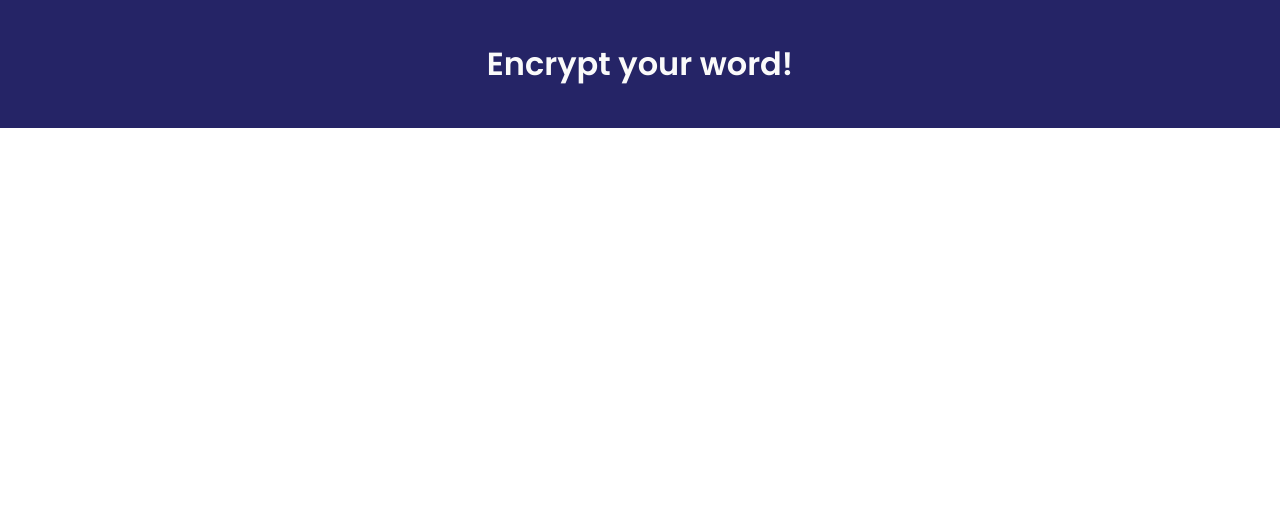
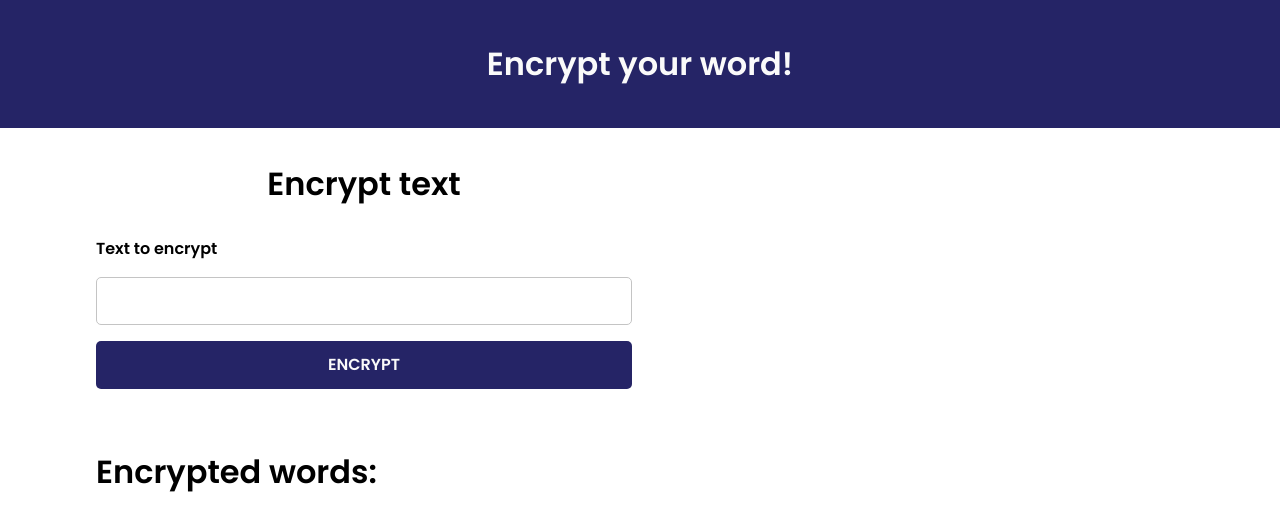
Before and after one commit to michelzaum/crypto-word-app, an Angular app: page / in a window 1280 px wide. Shown: the top 530 px of the page. Built offline with nearby package versions, Linux system fonts and the light colour scheme.

Commit message:
Encrypt component creation

```diff
--- a/src/app/app.component.html
+++ b/src/app/app.component.html
@@ -1,2 +1,3 @@
 <app-header></app-header>
+<app-encrypt></app-encrypt>
 <router-outlet></router-outlet>
--- a/src/app/app.module.ts
+++ b/src/app/app.module.ts
@@ -4,11 +4,13 @@ import { BrowserModule } from '@angular/platform-browser';
 import { AppRoutingModule } from './app-routing.module';
 import { AppComponent } from './app.component';
 import { HeaderComponent } from './components/header/header.component';
+import { EncryptComponent } from './components/encrypt/encrypt.component';
 
 @NgModule({
   declarations: [
     AppComponent,
-    HeaderComponent
+    HeaderComponent,
+    EncryptComponent
   ],
   imports: [
     BrowserModule,
--- /dev/null
+++ b/src/app/components/encrypt/encrypt.component.css
@@ -0,0 +1,53 @@
+.encrypt-container {
+  display: flex;
+  flex-direction: column;
+  align-items: center;
+  max-width: 600px;
+  margin-left: 4rem;
+  height: 40vh;
+  padding: 2rem;
+}
+
+.encrypt-form {
+  display: flex;
+  flex-direction: column;
+  justify-content: center;
+  gap: 1rem;
+  height: 100%;
+  width: 100%;
+}
+
+.encrypt-form label {
+  font-weight: 600;
+}
+
+.encrypt-form input {
+  height: 3rem;
+  border: 1px solid #c4c4c4;
+  border-radius: 5px;
+  outline: transparent;
+  padding: 0 1rem;
+  font-size: 1rem;
+}
+
+.encrypt-form button {
+  height: 3rem;
+  border-radius: 5px;
+  background-color: #252466;
+  color: #FAFAFA;
+  font-size: 1rem;
+  font-weight: 600;
+  text-transform: uppercase;
+  transition: 0.2s;
+}
+
+.encrypt-form button:hover {
+  cursor: pointer;
+  background-color: #151455;
+}
+
+span {
+  font-size: 2rem;
+  font-weight: 600;
+  margin-left: 6rem;
+}
--- /dev/null
+++ b/src/app/components/encrypt/encrypt.component.html
@@ -0,0 +1,10 @@
+<div class="encrypt-container">
+  <h1>Encrypt text</h1>
+  <div class="encrypt-form">
+    <label for="txtEncrypt">Text to encrypt</label>
+    <input id="txtEncrypt" type="text">
+    <button>Encrypt</button>
+  </div>
+</div>
+
+<span>Encrypted words:</span>
--- /dev/null
+++ b/src/app/components/encrypt/encrypt.component.ts
@@ -0,0 +1,15 @@
+import { Component, OnInit } from '@angular/core';
+
+@Component({
+  selector: 'app-encrypt',
+  templateUrl: './encrypt.component.html',
+  styleUrls: ['./encrypt.component.css']
+})
+
+export class EncryptComponent implements OnInit {
+
+  constructor() { }
+
+  ngOnInit(): void {
+  }
+}
```
